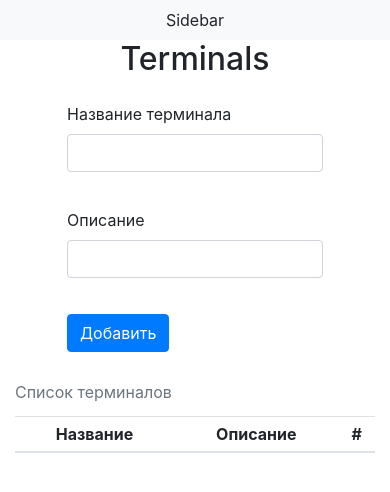
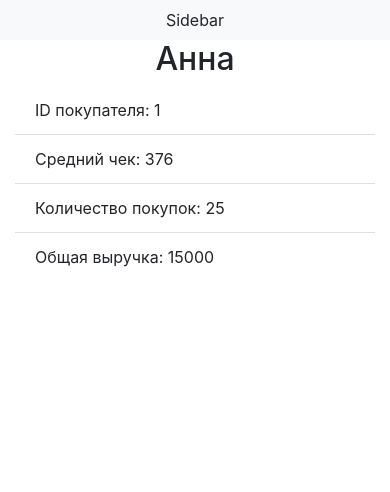
Before and after one commit to d-kost/test-react, a React (Create React App) app: page /buyers/1 in a window 390 px wide. Shown: the top 492 px of the page. Built offline with nearby package versions, Linux system fonts and the light colour scheme.

Commit message:
single buyer page

```diff
--- a/src/App.js
+++ b/src/App.js
@@ -3,6 +3,7 @@ import './App.css';
 import HomeContainer from './containers/HomeContainer';
 import TerminalsPage from './components/pages/TerminalsPage';
 import BuyersPage from './components/pages/BuyersPage';
+import SingleBuyerPage from './components/pages/SingleBuyerPage';
 import Page404 from './components/pages/Page404';
 import { Switch, Route } from 'react-router-dom';
 
@@ -16,7 +17,7 @@ const App = () => {
         </Route>
 
         <Route path='/buyers/:id'>
-          <TerminalsPage />
+          <SingleBuyerPage />
         </Route>
 
         <Route path='/buyers'>
--- a/src/components/buyers/Buyers.js
+++ b/src/components/buyers/Buyers.js
@@ -40,13 +40,23 @@ const Buyers = ({ buyers }) => {
     return filteredBuyers.slice(startIndex, startIndex + pageBuyersNumber);
   }
 
+  const changeBuyersNumber = (value) => {
+    setPageBuyersNumber(value);
+
+    if (value !== 5) {
+      setCurrentPage(0);
+    }
+
+  }
+
+
   return (
     <div className="col-sm-9 col-12 ml-auto">
       <h2 className='text-center'>Покупатели</h2>
 
       <BuyersSettings
         buyersNumber={pageBuyersNumber}
-        buyersNumberChange={setPageBuyersNumber}
+        buyersNumberChange={changeBuyersNumber}
         buyersSorting={buyersSorting}
         buyersSortingChange={setBuyersSorting}
         buyersNameFilter={buyersNameFilter}
--- a/src/components/buyers/BuyersTable.js
+++ b/src/components/buyers/BuyersTable.js
@@ -1,5 +1,6 @@
 import React from 'react';
 import PropTypes from 'prop-types';
+import { Link } from 'react-router-dom';
 
 const BuyersTable = ({ buyers }) => {
 
@@ -21,7 +22,7 @@ const BuyersTable = ({ buyers }) => {
 
           {buyers.map(buyer => (
             <tr key={buyer.id}>
-              <td>{buyer.id}</td>
+              <td><Link to={`/buyers/${buyer.id}`}>{buyer.id}</Link></td>
               <td>{buyer.name}</td>
               <td>{buyer.averageCheck}</td>
               <td>{buyer.purchaseNumber}</td>
--- /dev/null
+++ b/src/components/buyers/SingleBuyer.js
@@ -0,0 +1,35 @@
+import React from 'react';
+import PropTypes from 'prop-types';
+import { Redirect } from 'react-router-dom';
+
+const SingleBuyer = ({ buyer }) => {
+
+  if (!buyer) {
+    return <Redirect to={'/error'} />
+  }
+
+  return (
+    <div className='col-sm-9 col-12 ml-auto'>
+      <h2 className='text-center'>{buyer.name}</h2>
+      <ul className='list-group list-group-flush'>
+        <li className='list-group-item'>ID покупателя: {buyer.id}</li>
+        <li className='list-group-item'>Средний чек: {buyer.averageCheck}</li>
+        <li className='list-group-item'>Количество покупок: {buyer.purchaseNumber}</li>
+        <li className='list-group-item'>Общая выручка: {buyer.total}</li>
+      </ul>
+    </div >
+
+  )
+}
+
+SingleBuyer.propTypes = {
+  buyer: PropTypes.shape({
+    id: PropTypes.number,
+    name: PropTypes.string,
+    averageCheck: PropTypes.number,
+    purchaseNumber: PropTypes.number,
+    total: PropTypes.number
+  })
+}
+
+export default SingleBuyer;
--- a/src/components/pages/Home.js
+++ b/src/components/pages/Home.js
@@ -7,8 +7,8 @@ import { useHistory } from 'react-router-dom';
 
 const Home = ({ setUserAvatar }) => {
 
-  const [login, setLogin] = useState('daria-kostuchenko');
-  const [password, setPassword] = useState('vmb345CCVB');
+  const [login, setLogin] = useState('');
+  const [password, setPassword] = useState('');
   const [loginWarning, setLoginWarning] = useState(false);
   const [passwordWarning, setPasswordWarning] = useState(false);
 
--- /dev/null
+++ b/src/components/pages/SingleBuyerPage.js
@@ -0,0 +1,22 @@
+import React from 'react';
+import Sidebar from '../../containers/Sidebar';
+import SingleBuyerContainer from '../../containers/SingleBuyerContainer';
+import { useParams } from 'react-router-dom';
+
+const SingleBuyerPage = () => {
+
+  const { id } = useParams();
+
+  return (
+
+    <div className="container-fluid">
+      <div className='row'>
+        <Sidebar />
+        <SingleBuyerContainer id={parseInt(id)} />
+      </div>
+    </div>
+
+  )
+}
+
+export default SingleBuyerPage;
--- /dev/null
+++ b/src/containers/SingleBuyerContainer.js
@@ -0,0 +1,8 @@
+import { connect } from 'react-redux';
+import SingleBuyer from '../components/buyers/SingleBuyer';
+
+const mapStateToProps = (state, ownProps) => ({
+  buyer: state.buyers.find(buyer => buyer.id === ownProps.id)
+})
+
+export default connect(mapStateToProps)(SingleBuyer);
```
